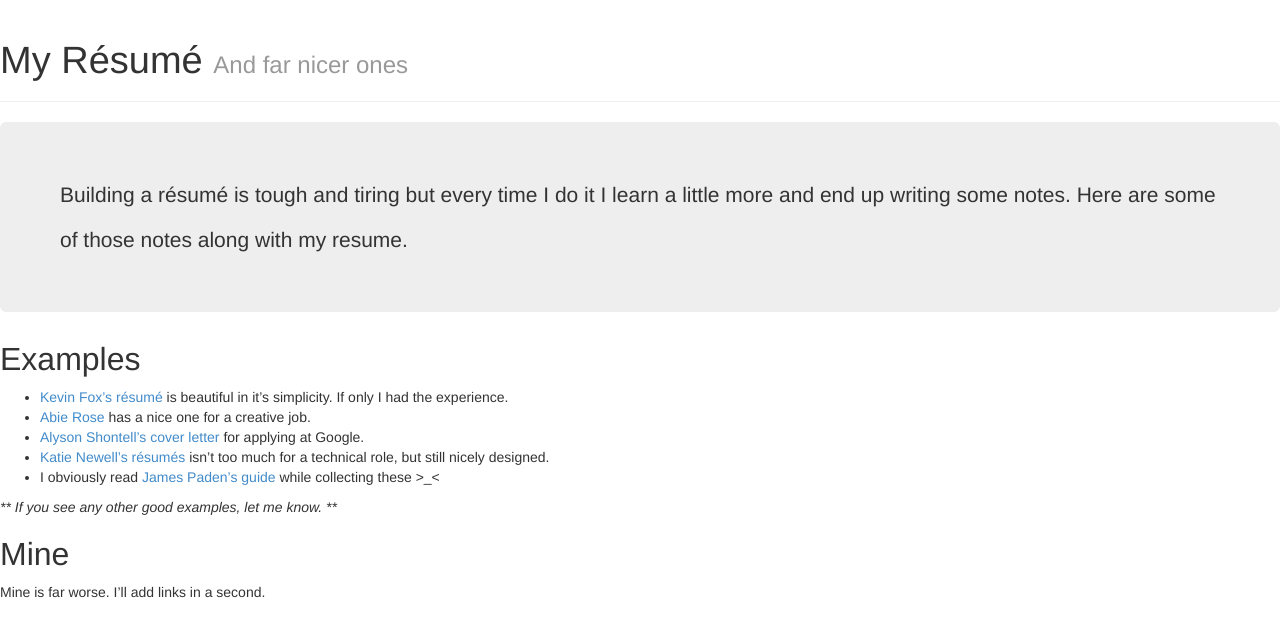
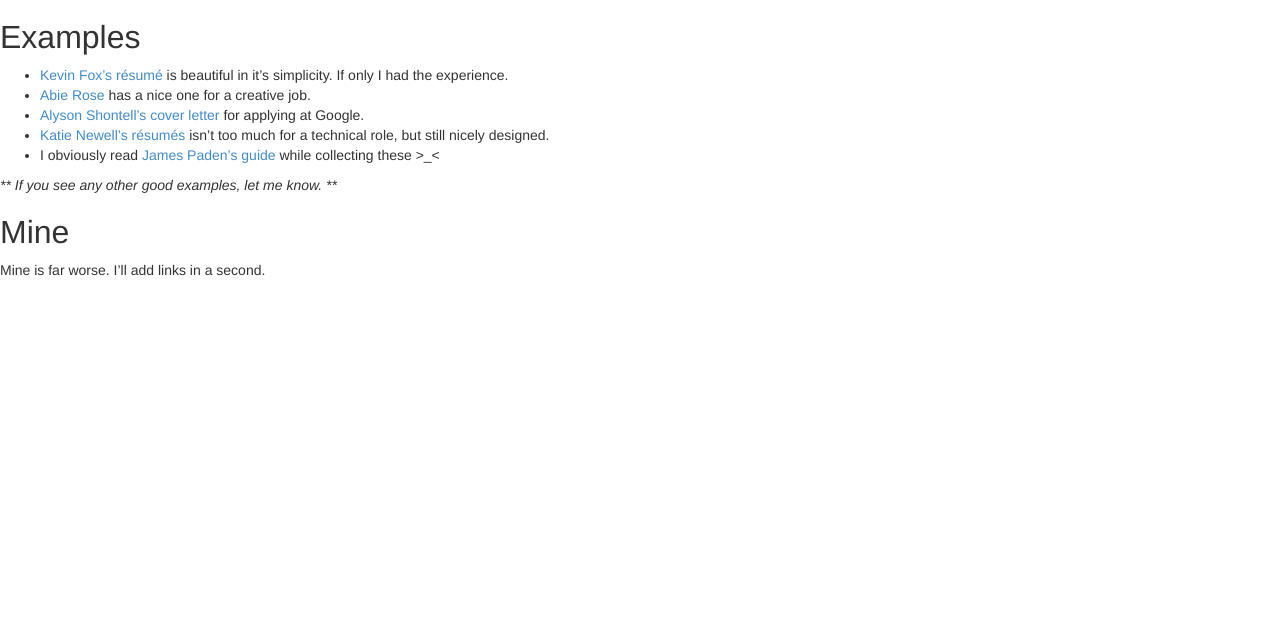
Before and after one commit to porcoesphino/bodey-cv, a Jekyll site: the page built from index.markdown, in a window 1280 px wide. Shown: the top 637 px of the page. Built offline with Jekyll 4.4.1, drawn with Linux system fonts in a browser that asks for light colours.

Commit message:
Removing some html

```diff
--- a/index.markdown
+++ b/index.markdown
@@ -3,13 +3,6 @@ layout: default
 title: My Résumé, and a few others
 ---
 
-<div class="page-header">
-  <h1>My Résumé <small>And far nicer ones</small></h1>
-</div>
-
-<div class="jumbotron">
-Building a résumé is tough and tiring but every time I do it I learn a little more and end up writing some notes. Here are some of those notes along with my resume.
-</div>
 
 ## Examples
 
```
